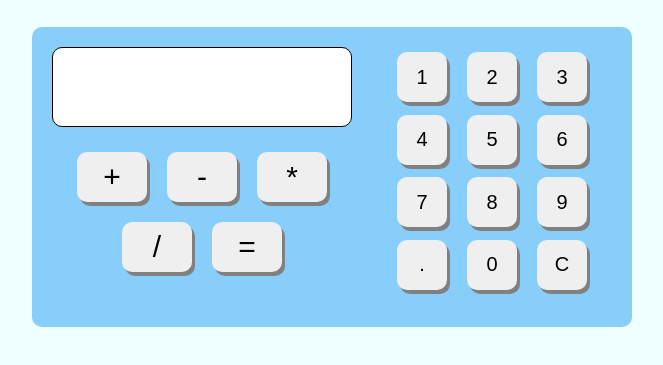
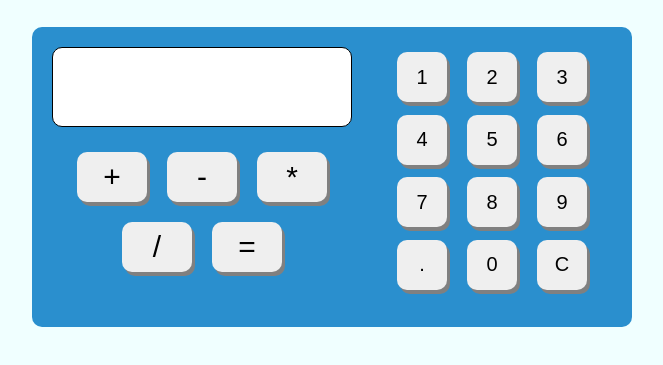
Before and after one commit to Holmanyiyos/micalculator, a website: page src/es6/index.html in a window 1280 px wide. Shown: the part 91-456 px from the top of the page, without its empty margins (18-681 px from the left). Drawn offline with Linux system fonts and the light colour scheme.

Commit message:
le cambio el color al fondo

```diff
--- a/src/es6/styles.css
+++ b/src/es6/styles.css
@@ -9,7 +9,7 @@ body{
 .container{
     height: 300px;
     width: 600px;
-    background-color: lightskyblue;
+    background-color: rgb(42, 143, 206);
     display: flex;
     flex-wrap: wrap;
     position: relative;
```
